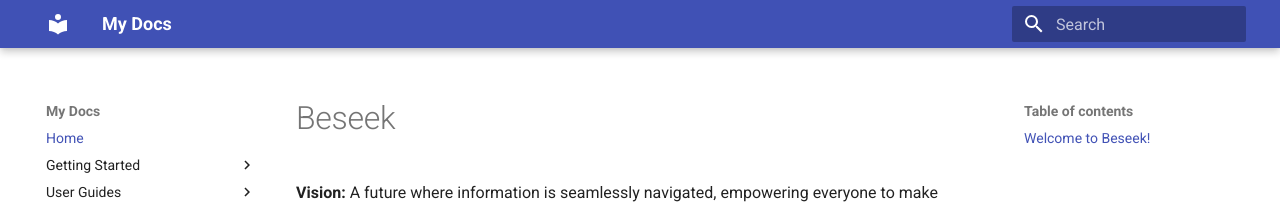
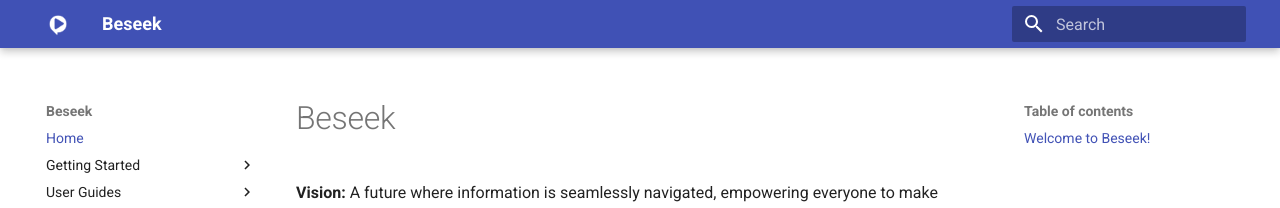
Before and after one commit to beseekapp/docs, an MkDocs documentation site: the page built from docs/index.md, in a window 1280 px wide. Shown: the top 208 px of the page. Built offline with MkDocs 1.6.1 and Material for MkDocs 9.7.7, drawn with Linux system fonts in a browser that asks for light colours.

Commit message:
added logo & favicon

```diff
--- a/mkdocs.yml
+++ b/mkdocs.yml
@@ -1,5 +1,8 @@
-site_name: My Docs
-theme: material
+site_name: Beseek
+theme:
+  name: material
+  logo: assets/beseek-icon-white-hollow.png
+  favicon: assets/beseek-icon-white-hollow.png
 nav:
   - Home: index.md
   - Getting Started:
```
Also changed, not shown: docs/assets/beseek-icon-white-hollow.png (added), 1 other file.
